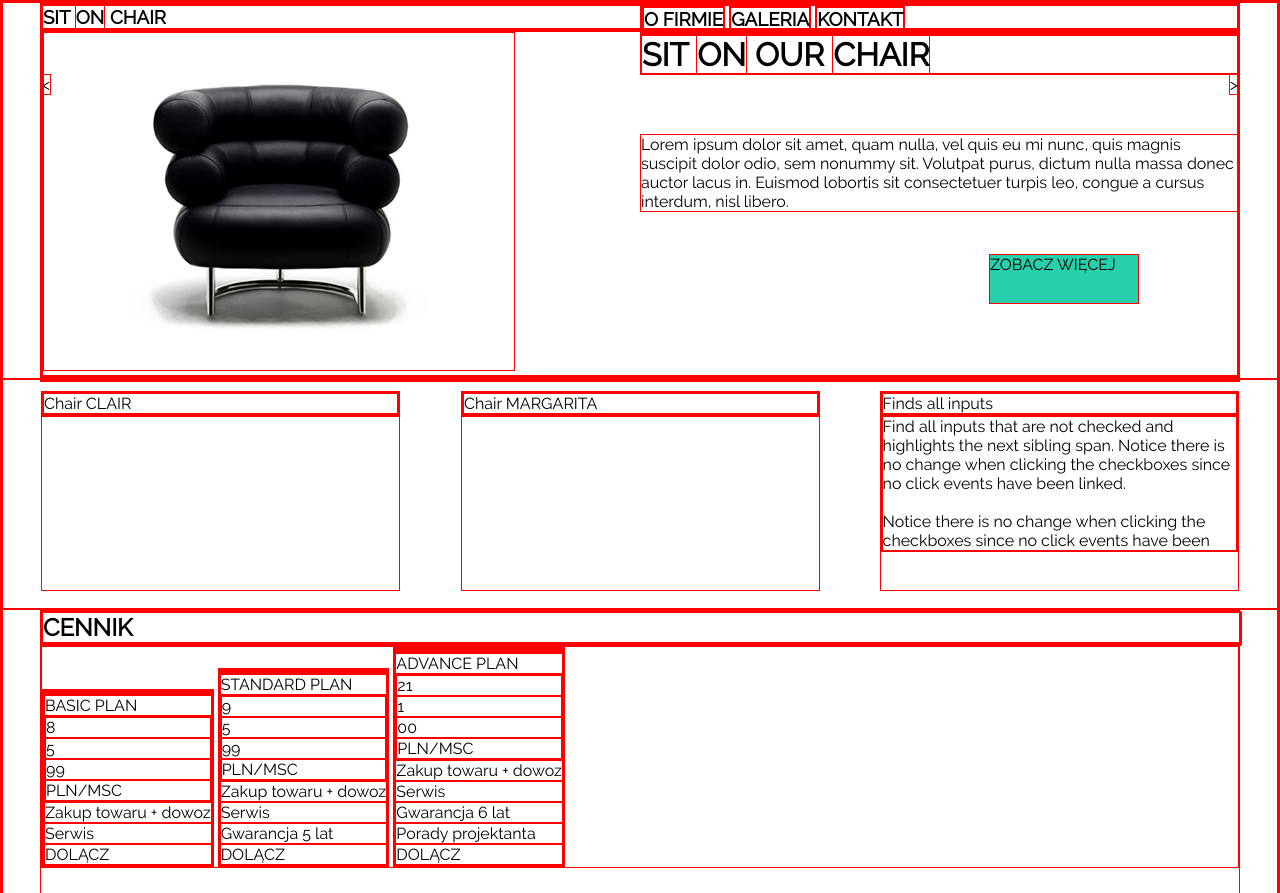
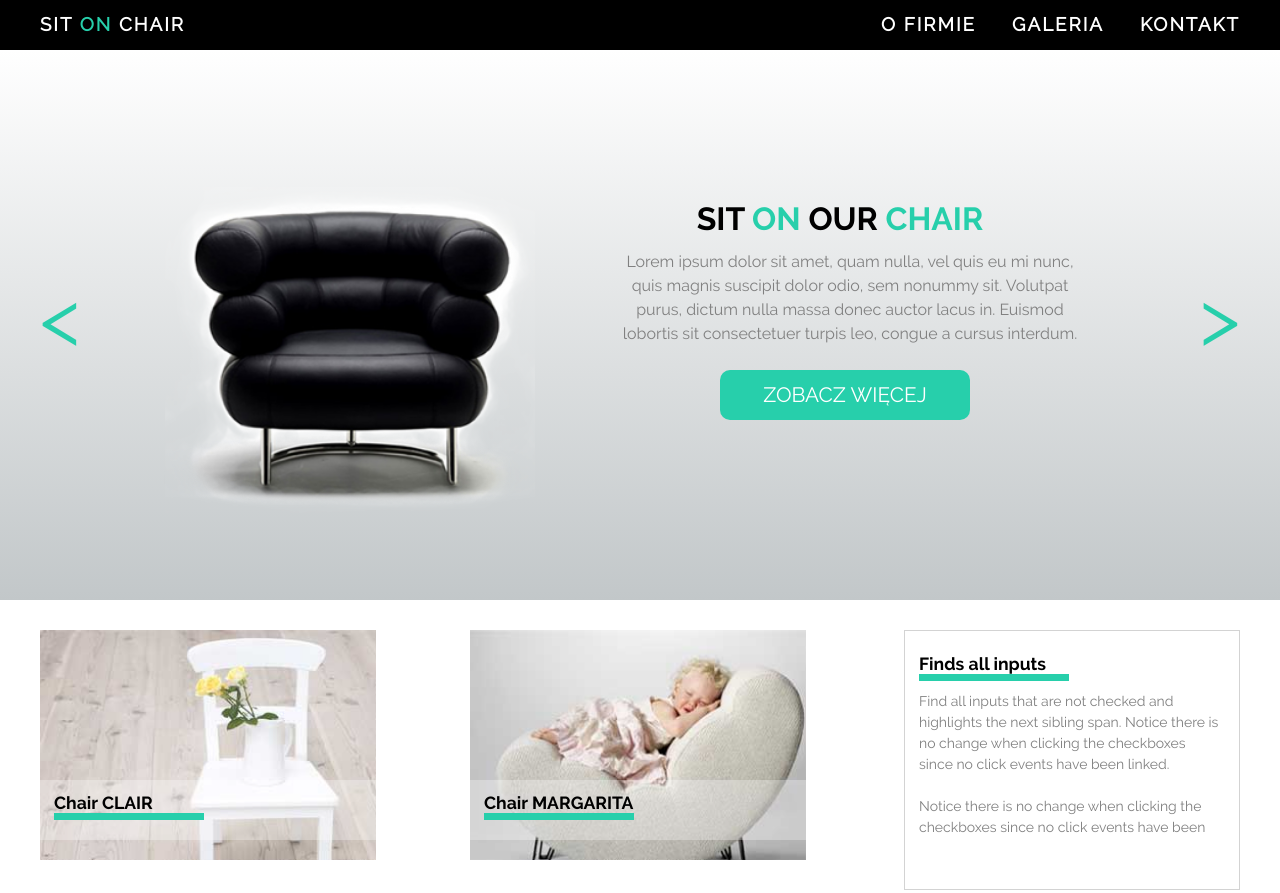
Before and after one commit to AkkaFranKebne/SitOnChair-Website, a plain HTML site: page index.html in a window 1280 px wide. Shown: the top 893 px of the page. Drawn offline with Linux system fonts and the light colour scheme.

Commit message:
site structure

```diff
--- a/index.html
+++ b/index.html
@@ -8,7 +8,6 @@
 <body>
     <header>
         <div class="header-container">
-            <div class="header-bar">
                 <h3 class="header-logo">SIT <span>ON</span> CHAIR</h3>
                 <nav>
                     <ul>
@@ -18,16 +17,19 @@
                     </ul>
                 </nav>
             </div>
+    </header>
+    <div class="slider">
+        <div class="slider-container">
             <div class="header-slider">
                 <span id="left-arrow">&lt;</span>
                 <figure class="header-photo"><img src="images/black_chair.png" alt="sit-on-chair"></figure>
                 <header class="header-slider-header"><h1>SIT <span>ON</span> OUR <span>CHAIR</span></h1></header>
-                <article class="header-slider-article">Lorem ipsum dolor sit amet, quam nulla, vel quis eu mi nunc, quis magnis suscipit dolor odio, sem nonummy sit. Volutpat purus, dictum nulla massa donec auctor lacus in. Euismod lobortis sit consectetuer turpis leo, congue a cursus interdum, nisl libero. </article>
+                <article class="header-slider-article">Lorem ipsum dolor sit amet, quam nulla, vel quis eu mi nunc, quis magnis suscipit dolor odio, sem nonummy sit. Volutpat purus, dictum nulla massa donec auctor lacus in. Euismod lobortis sit consectetuer turpis leo, congue a cursus interdum. </article>
                 <div class="header-slider-button">ZOBACZ WIĘCEJ </div>
                 <span id="right-arrow">&gt;</span>
             </div>
         </div>
-    </header>
+    </div>
     <main>
         <div class="main-container">
             <div class="main-box-left">
@@ -51,7 +53,7 @@
             </div>
         </div>
     </main>
-    <aside>
+    <aside class="price">
         <div class="aside-container price">
             <header class="aside-container-title">
                 <h2 class="aside-container-title">CENNIK</h2>
@@ -112,7 +114,7 @@
             </div>
         </div>
     </aside>
-    <aside>
+    <aside class="contact">
         <div class="aside-container contact">
             <header class="aside-container-title">
                 <h2 class="aside-container-title">KONTAKT</h2>
@@ -140,7 +142,7 @@
                 <figure><img src="images/pinterest.png"></figure>
                 <figure><img src="images/twitter.png"></figure>
             </div>
-            <figure class="footer-logo"></figure>
+            <h3 class="footer-logo">SIT ON CHAIR</h3>
         </div>
     </footer>
 </body>
--- a/style/style.css
+++ b/style/style.css
@@ -1,3 +1,5 @@
+
+/*kolor #27cfab  */
 
 @font-face {
     font-family: 'ralewaylight';
@@ -26,13 +28,13 @@
 
 }
 
-/*kolor #27cfab  */
 
 * {
     box-sizing: border-box;
     padding: 0;
     margin: 0;
-    border: 1px solid red;
+
+
 
 }
 
@@ -63,10 +65,25 @@ a:visited {
 
 /*---------------------------header bar---------------------*/
 
+body>header {
+    background-color: black;
+    color: white;
+    letter-spacing: 2px;
+    height: 50px;
+    padding: 13px;
+}
+header span {
+    color: #27cfab;
+}
 
+nav {
+    width: 600px;
+    position: absolute;
+    right: 0;
+    top: 0;
+}
 
-.header-container nav {
-    width: 50%;
+nav ul {
     position: absolute;
     right: 0;
     top: 0;
@@ -74,22 +91,40 @@ a:visited {
 
 .header-container ul li {
     display:inline-block;
+    padding-left: 30px;
 }
 
 
 /*---------------------------header slider---------------------*/
 
+.slider {
+    background-image: linear-gradient(#ffffff, #c2c7c9);
+    background-color: lightgray;
+    height: 550px;
+}
 
+.header-photo img{
+    position: absolute;
+    top: 100px;
+    left: 20px;
+    height: 400px;
+    width: 580px;
+
+}
 
 #left-arrow {
+    color: #27cfab;
+    font-size: 80px;
     position: absolute;
-    top: 70px;;
+    top: 220px;
     left: 0;
 }
 
 #right-arrow {
+    color: #27cfab;
+    font-size: 80px;
     position: absolute;
-    top: 70px;;
+    top: 220px;
     right: 0;
 }
 
@@ -97,68 +132,156 @@ a:visited {
 .header-slider-header {
     width: 50%;
     position: absolute;
-    right: 0;
-    top: 30px;
+    right: 100px;
+    top: 150px;
+    text-align: center;
+    font-family: 'ralewaybold';
 }
 
 .header-slider-article {
-    width: 50%;
+    width: 40%;
+    height: 200px;
+    text-align: center;
+    color: grey;
+    line-height: 150%;
     position: absolute;
-    right: 0;
-    top: 130px;
+    right: 150px;
+    top: 200px;
 }
 
 .header-slider-button {
-    width: 150px;
+    width: 250px;
     height: 50px;
     background-color: #27cfab;
     position: absolute;
-    right: 100px;;
-    top: 250px;
+    right: 270px;
+    top: 320px;
+    color: white;
+    text-align: center;
+    padding-top: 12px;
+    font-size: 1.3rem;
+    border-radius: 10px;
 }
-
-
 
 /*---------------------------main---------------------*/
 
+main {
+    height: 350px;
+    padding-top: 20px;
+}
 
-main {
+.main-box-left, .main-box-middle, .main-box-right {
+    width: 28%;
     height: 230px;
-}
-.main-box-left, .main-box-middle, .main-box-right {
-    width: 30%;
-    height: 200px;
     display: inline-block;
     vertical-align: top;
+    padding-top: 30px;
+    background-repeat: no-repeat;
+    background-size: contain;
+    position: relative:
 }
 
 .main-box-left  {
     position: absolute;
     left: 0;
     top: 10px;
+    background-image: url(../images/box1_img.jpg);
 }
 
 .main-box-right {
+    height: 260px;
     position: absolute;
     right: 0;
     top: 10px;
+    border: 1px solid lightgrey;
 }
 
 .main-box-middle  {
     position: absolute;
-    left: 420px;
+    left: 430px;
     top: 10px;
+    background-image: url(../images/box2_img.jpg);
+}
+
+
+.main-box-cover{
+    height: 60px;
+    width: 100%;
+    background-color: rgba(255,255,255, 0.30);
+    font-family: 'ralewaybold';
+    font-size: 1.1rem;
+    padding-top: 12px;
+    padding-left: 14px;
+    position: absolute;
+    top: 150px;
+}
+
+.main-box-right .main-box-cover {
+    position: absolute;
+    top: 10px;
+}
+
+
+.main-box-bar {
+    height: 7px;
+    width: 150px;
+    background-color: #27cfab;
+}
+
+.main-box-article {
+    color: grey;
+    font-size: 14px;
+    font-family: 'ralewayregular';
+    line-height: 150%;
+    padding-top: 10px;
+    padding-right: 20px;
 }
 
 /*---------------------------aside cennik---------------------*/
 
+
+
 .price {
     height: 500px;
+    background-color: lightgrey;
+}
+
+.aside-container price {
+    width: 100%;
+    height: 100%;
+}
+
+.aside-box {
+    width: 100%;
+    height: 100%;
 }
 
 .aside-box>* {
     display: inline-block;
+    width: 30%;
+    height: 400px;
+    vertical-align: top;
 }
+
+
+.aside-box-left  {
+    position: absolute;
+    left: 0;
+    top: 90px;
+}
+
+.aside-box-right {
+    position: absolute;
+    right: 0;
+    top: 90px;
+}
+
+.aside-box-middle  {
+    position: absolute;
+    left: 420px;
+    top: 90px;
+}
+
 
 /*---------------------------aside kontakt---------------------*/
 
@@ -172,6 +295,20 @@ main {
     height: 300px;
 }
 
+
+.footer-logo  {
+    position: absolute;
+    right: 0;
+    top: 0;
+}
+
+
+.footer-social  {
+    position: absolute;
+    right: 200px;
+    top: 0;
+}
+
 .footer-social figure {
     display: inline-block;
 }
```
